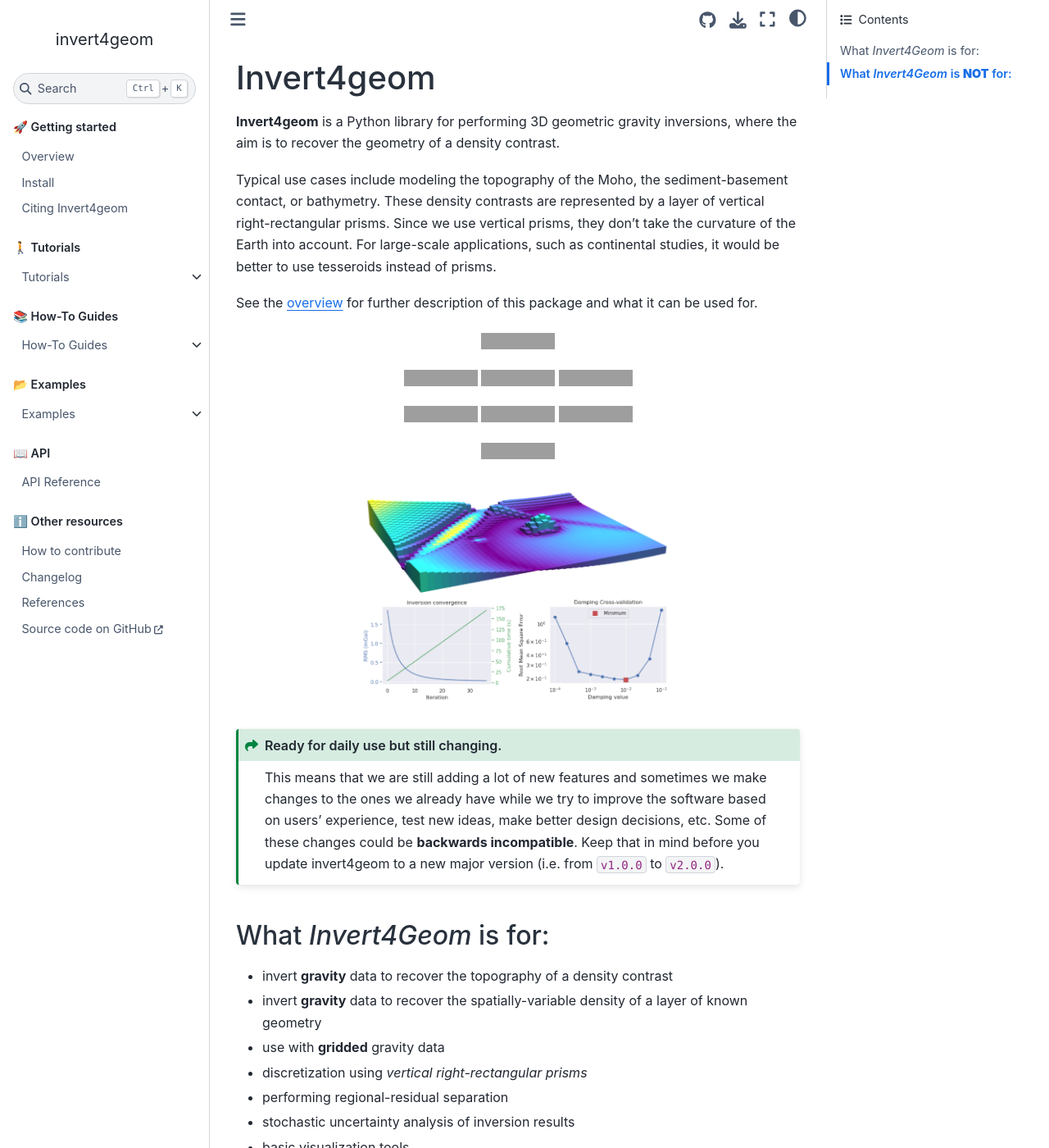
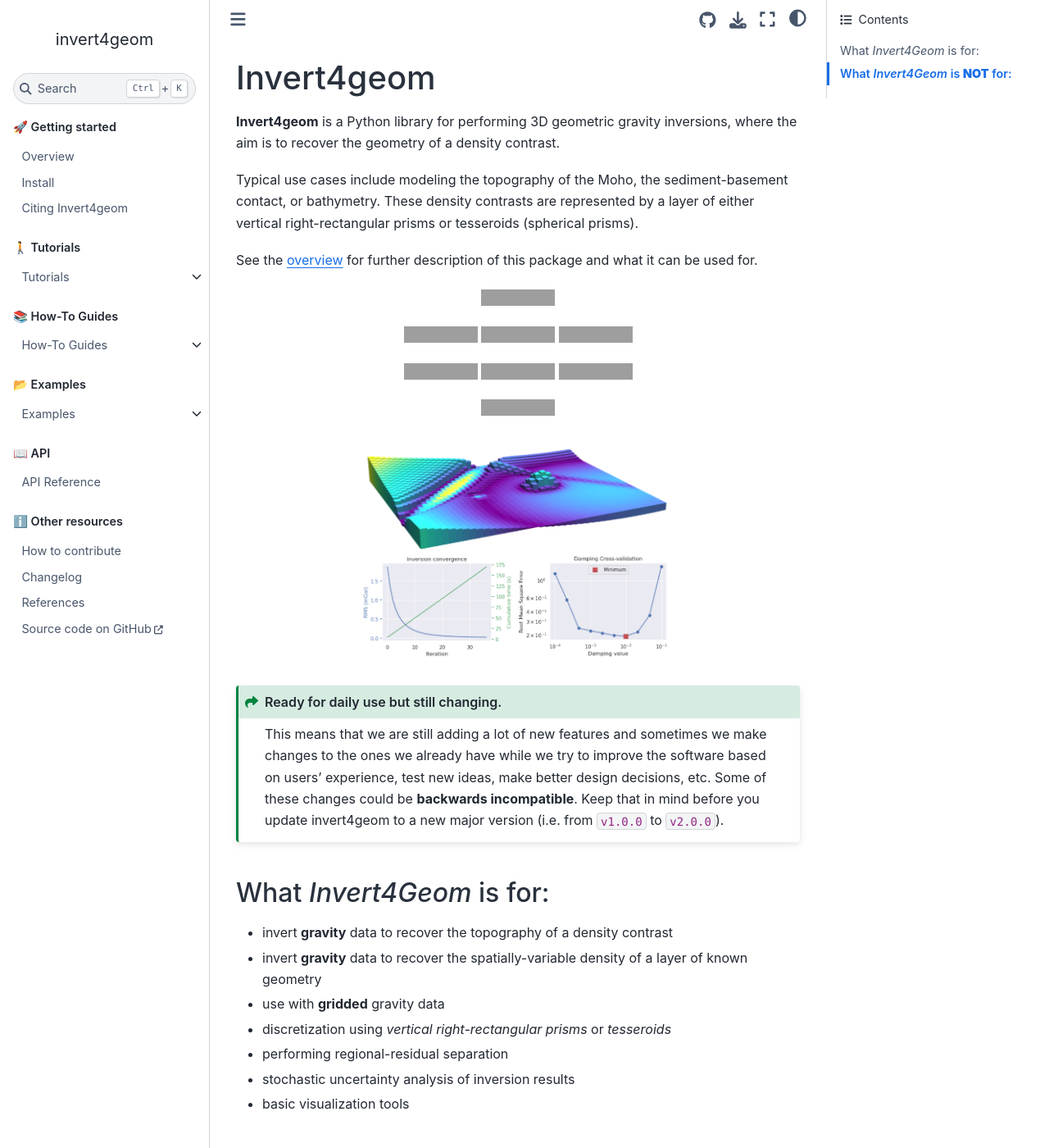
Before and after one commit to mdtanker/invert4geom, a Sphinx documentation site: the page built from docs/index.md, in a window 1280 px wide and 1400 px high, cut to the strip 0-1400 px from the top of the window. Shown: the whole strip at 82% size. Built offline with Sphinx 7.4.7 and the Sphinx Book theme 1.1.4, drawn with Linux system fonts in a browser that asks for light colours; pages that are not in the unit, such as notebooks, are missing from menus; some of the changed text lies outside the part shown; grey boxes are pictures that could not be loaded.

Commit message:
update overview and readme to include tesseroids

```diff
--- a/README.md
+++ b/README.md
@@ -11,9 +11,7 @@
 **Invert4geom** is a Python library for performing 3D geometric gravity inversions, where the aim is to recover the geometry of a density contrast.
 
 Typical use cases include modeling the topography of the Moho, the sediment-basement contact, or bathymetry.
-These density contrasts are represented by a layer of vertical right-rectangular prisms.
-Since we use vertical prisms, they don't take the curvature of the Earth into account.
-For large-scale applications, such as continental studies, it would be better to use tesseroids instead of prisms.
+These density contrasts are represented by a layer of either vertical right-rectangular prisms or tesseroids (spherical prisms).
 
 See the [overview](overview.md) for further description of this package and what it can be used for.
 
@@ -69,7 +67,7 @@ Please contact us on the [GitHub discussions page](https://github.com/mdtanker/i
 - invert **gravity** data to recover the topography of a density contrast
 - invert **gravity** data to recover the spatially-variable density of a layer of known geometry
 - use with **gridded** gravity data
-- discretization using _vertical right-rectangular prisms_
+- discretization using _vertical right-rectangular prisms_ or _tesseroids_
 - performing regional-residual separation
 - stochastic uncertainty analysis of inversion results
 - basic visualization tools
@@ -82,7 +80,6 @@ Please contact us on the [GitHub discussions page](https://github.com/mdtanker/i
 - a ready-to-use inversion with minimal user input
 - use with discrete (un-gridded) gravity data -> see [Harmonica](https://www.fatiando.org/harmonica/latest/index.html) for gridding your data
 - for processing gravity data -> see [Harmonica](https://www.fatiando.org/harmonica/latest/index.html) for gravity processing tools
-- for use with tesseroids, or non-regular grids (raise an issue request if you want this implemented!)
 - publication-quality visualization -> see [PyGMT](https://www.pygmt.org/dev/index.html) for plotting tools
 
 <!-- SPHINX-END-long-desc -->
```
Also changed, not shown: docs/overview.md (+2 -5 lines).
